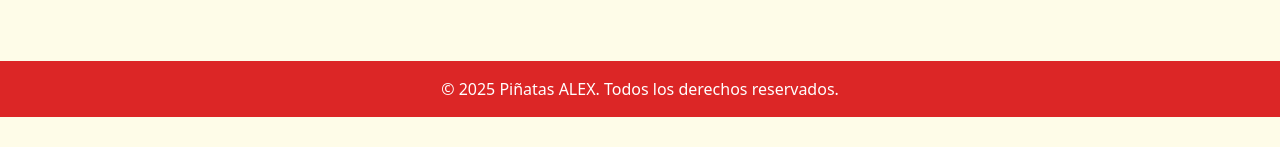
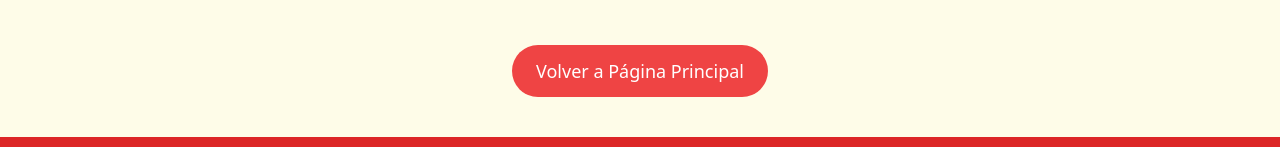
Before and after one commit to kevinvekinkun/pi-atasalex, a plain HTML site: page index.html in a window 1280 px wide. Shown: the part 2194-2341 px from the top of the page. Before the commit the page ends 2311 px from the top, so only its background shows below. Drawn offline with nearby package versions, Linux system fonts and the light colour scheme.

Commit message:
Update index.html

```diff
--- a/index.html
+++ b/index.html
@@ -185,6 +185,14 @@
         <img src="mapa.PNG" alt="Mapa de ubicación" class="mx-auto w-64" />
       </a>
     </section>
+ <div class="text-center mt-6">
+        <button
+          onclick="location.href='index.html'"
+          class="bg-red-500 text-white px-6 py-3 rounded-full text-lg hover:bg-red-600 transition"
+        >
+          Volver a Página Principal
+        </button>
+      </div>
 
     <!-- Footer -->
     <footer class="bg-red-600 text-white text-center py-4 mt-10">
```
